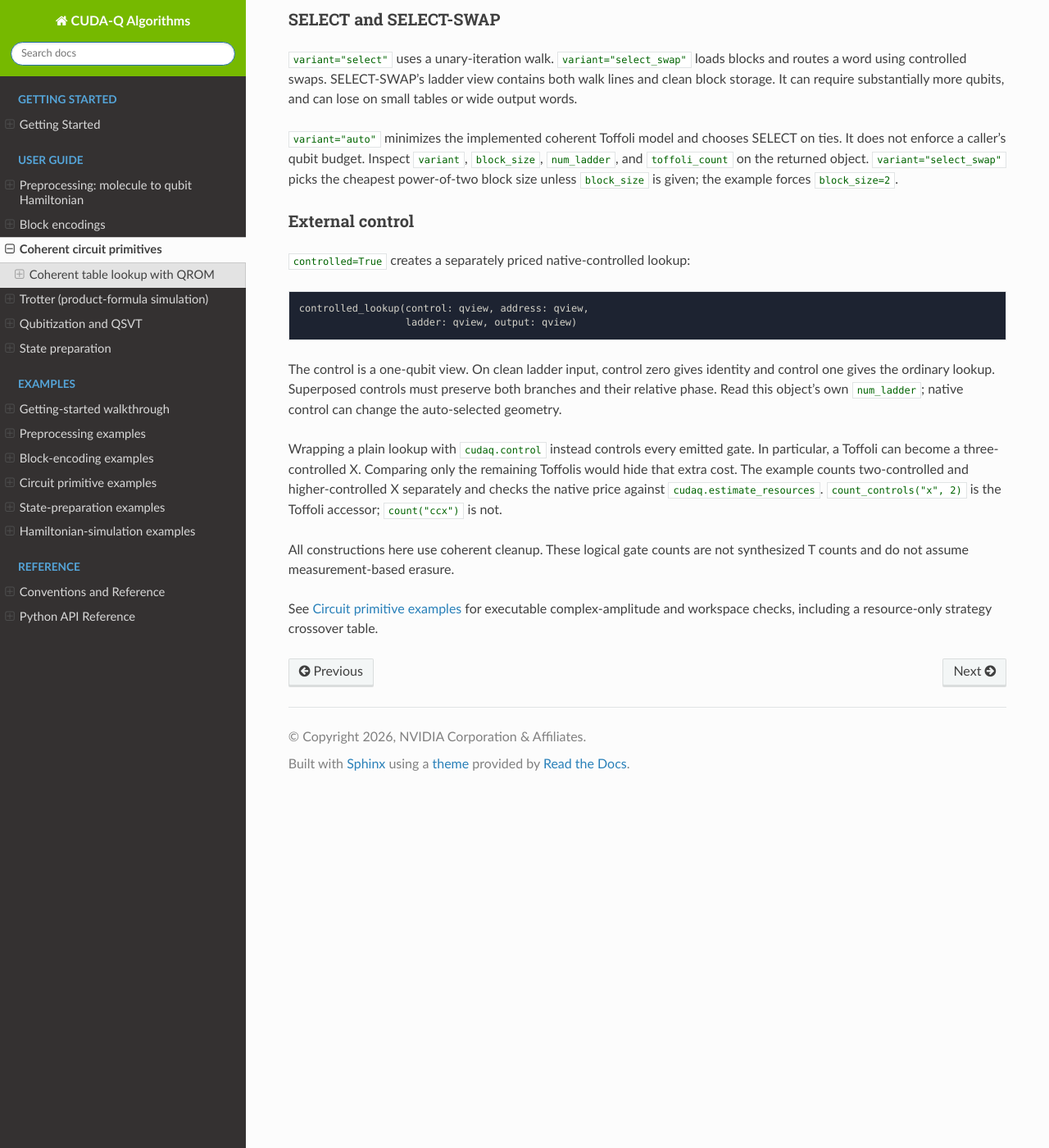
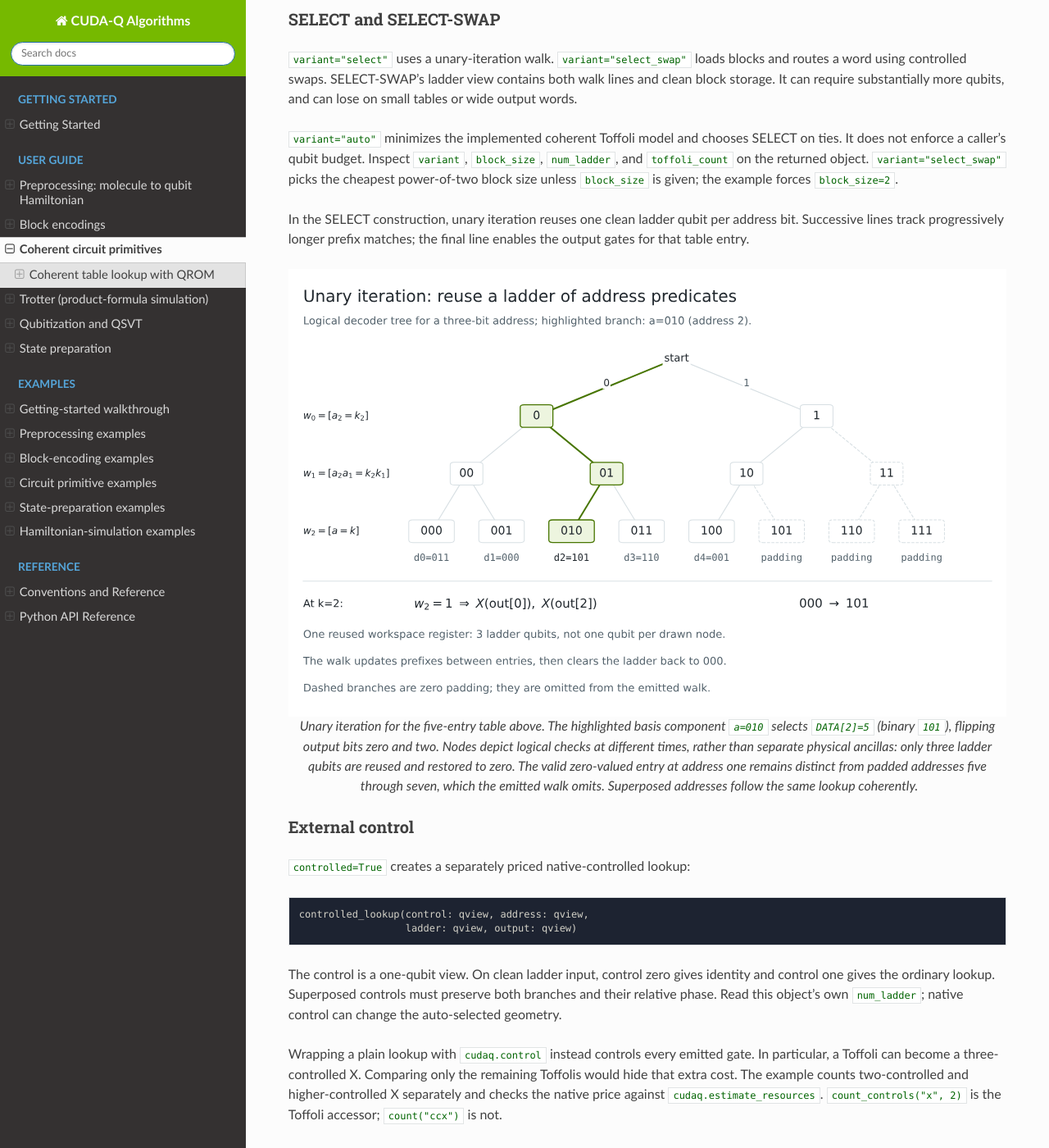
Before and after one commit to NVIDIA/cudaq-algorithms, a Sphinx documentation site: the page built from docs/sphinx/guide/primitives.rst, in a window 1280 px wide and 1400 px high, scrolled down 950 px. Shown: the whole window at 82% size. Built offline with Sphinx 7.4.7 and the Read the Docs theme 3.1.0, drawn with Linux system fonts in a browser that asks for light colours.

Commit message:
docs: illustrate QROM unary iteration
Signed-off-by: Scott Thornton <wsttiger@gmail.com>

```diff
--- a/docs/sphinx/guide/primitives.rst
+++ b/docs/sphinx/guide/primitives.rst
@@ -61,6 +61,25 @@ SELECT on ties. It does not enforce a caller's qubit budget. Inspect
 object. `variant="select_swap"` picks the cheapest power-of-two block size
 unless `block_size` is given; the example forces `block_size=2`.
 
+In the SELECT construction, unary iteration reuses one clean ladder qubit
+per address bit. Successive lines track progressively longer prefix matches;
+the final line enables the output gates for that table entry.
+
+.. figure:: ../_static/figures/qrom-unary-iteration.svg
+   :alt: Logical address-prefix tree with address 010 highlighted. Three
+         reused ladder lines enable output flips for table entry 2;
+         dashed branches indicate omitted zero-padding addresses.
+   :width: 100%
+   :align: center
+
+   Unary iteration for the five-entry table above. The highlighted basis
+   component ``a=010`` selects ``DATA[2]=5`` (binary ``101``), flipping
+   output bits zero and two. Nodes depict logical checks at different times,
+   rather than separate physical ancillas: only three ladder qubits are reused and
+   restored to zero. The valid zero-valued entry at address one remains
+   distinct from padded addresses five through seven, which the emitted
+   walk omits. Superposed addresses follow the same lookup coherently.
+
 External control
 ~~~~~~~~~~~~~~~~
 
```
Also changed, not shown: docs/sphinx/_static/figures/qrom-unary-iteration.svg (added).
